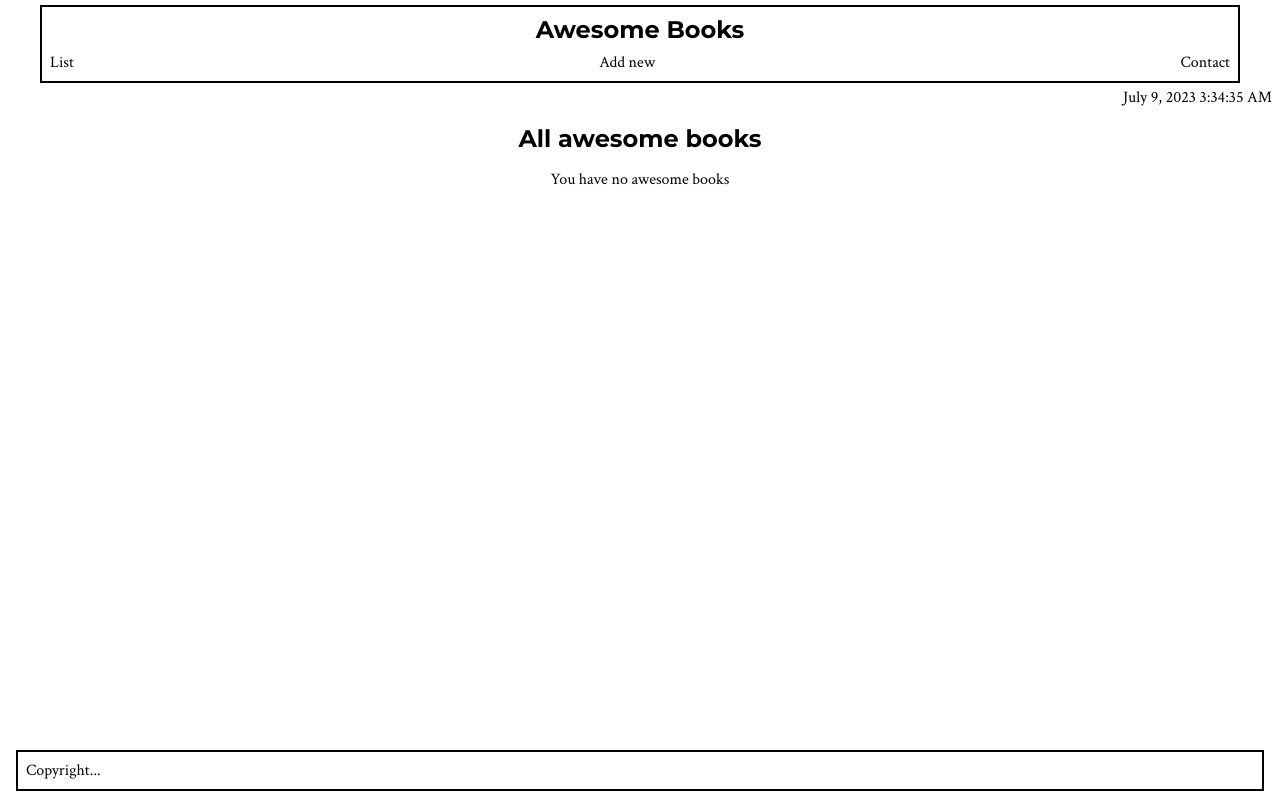
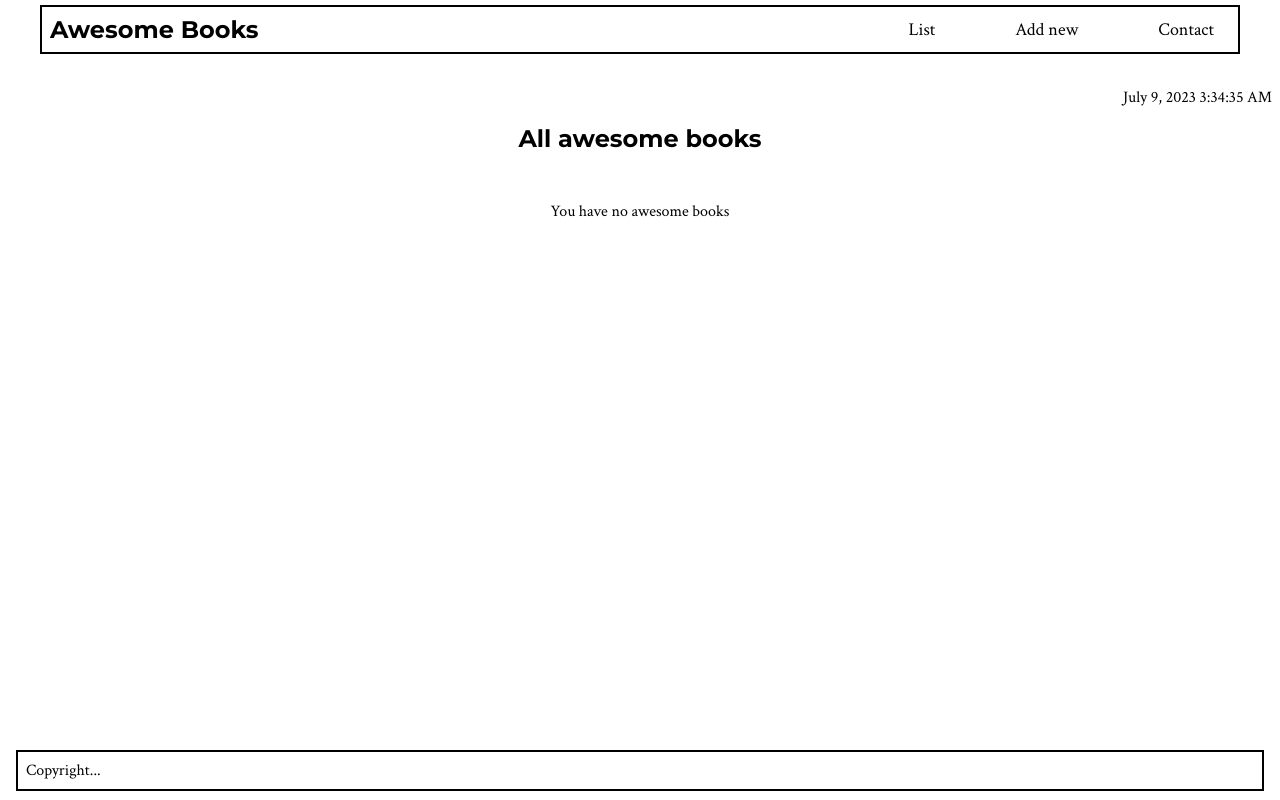
Before and after one commit to Wineshuga/AwesomeBooks, a website: page index.html in a window 1280 px wide. Drawn offline with Linux system fonts and the light colour scheme.

Commit message:
Style media screen  larger tham 600px

```diff
--- a/style.css
+++ b/style.css
@@ -41,6 +41,7 @@ nav > ul {
   list-style: none;
   align-items: center;
   justify-content: space-between;
+  margin: 0 1rem;
 }
 
 nav li {
@@ -129,5 +130,29 @@ footer {
 }
 
 @media (min-width: 601px) {
+    nav {
+        display: flex;
+        justify-content: space-between;
+        align-items: center;
+    }
 
+    nav > h1 {
+        padding-bottom: 0;
+    }
+
+    nav ul {
+        gap: 5rem;
+        font-size: large;
+    }
+
+    .contact > p,
+    #form,
+    .book-list,
+    .no-book {
+        margin-top: 3rem;
+    }
+
+    section {
+        max-width: 40rem;
+    }
 }
```
